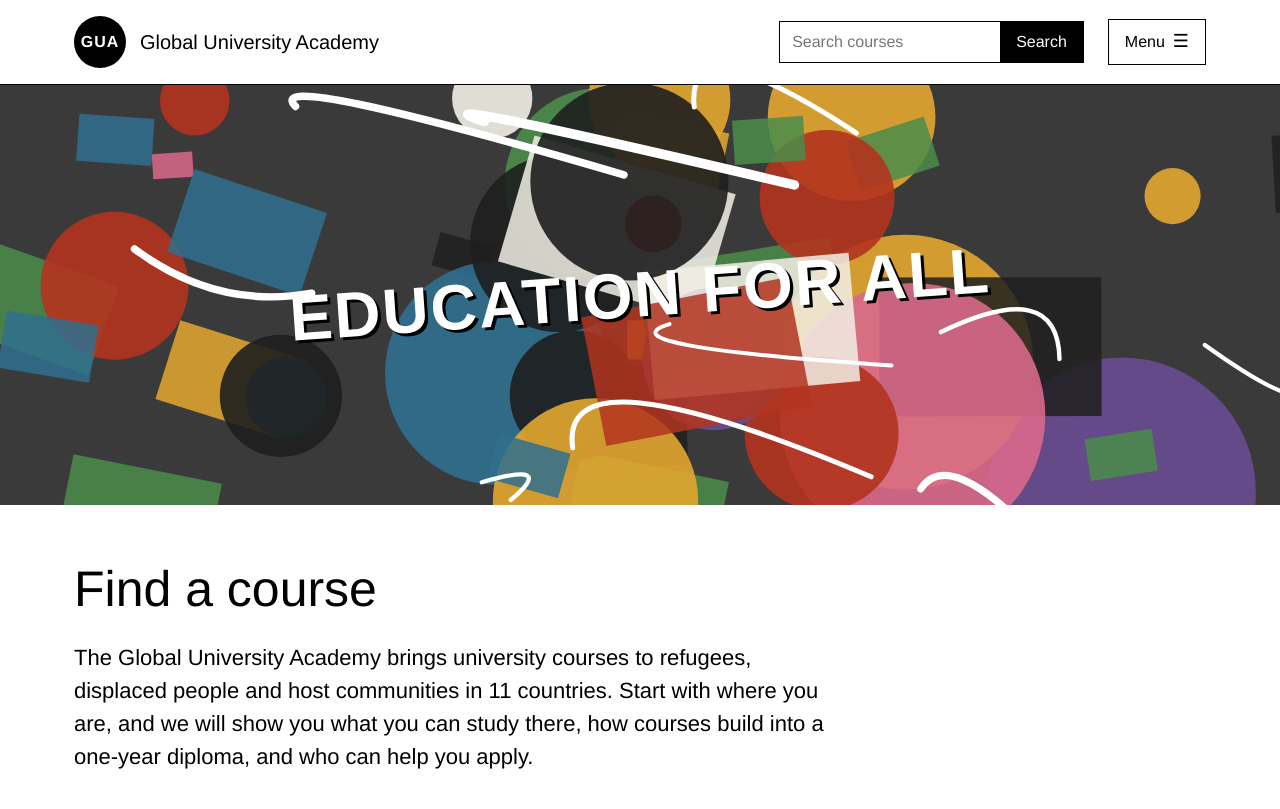
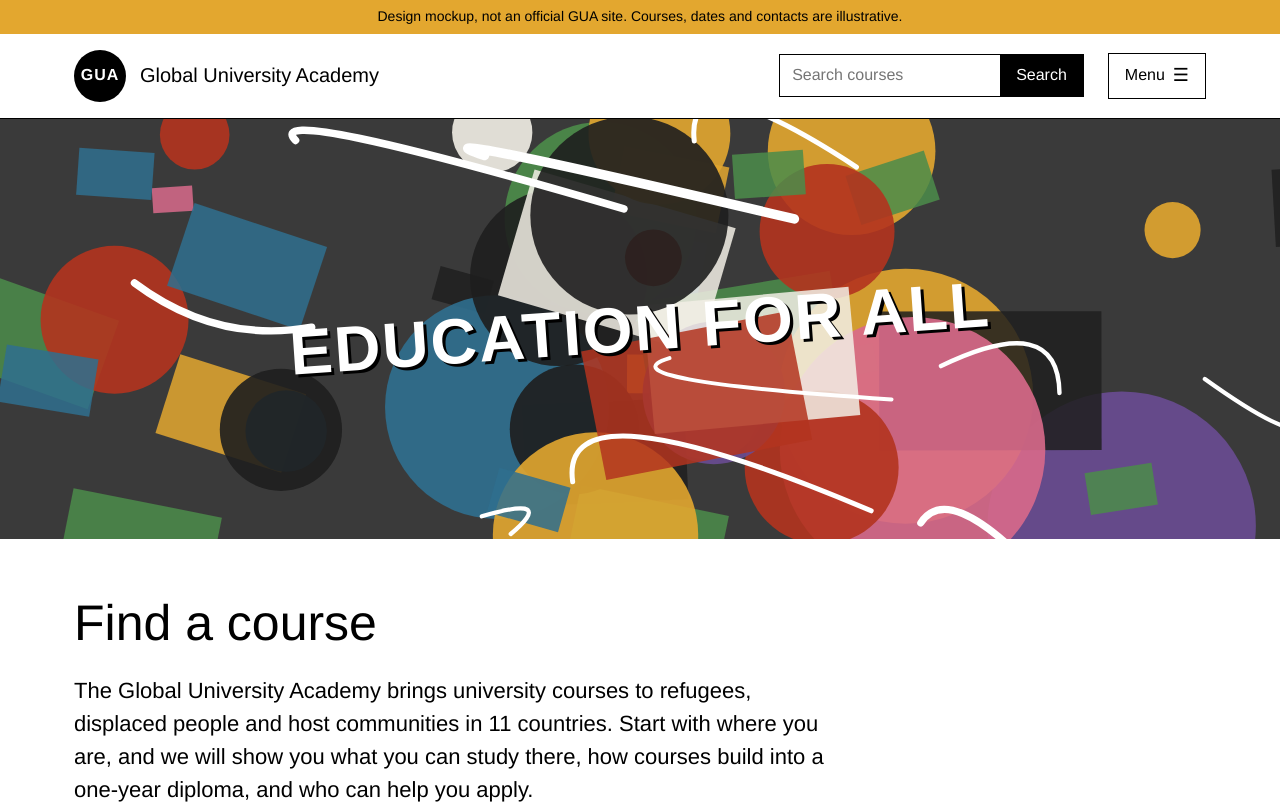
Before and after one commit to DevottaEnzo/course-choice, a plain HTML site: page index.html in a window 1280 px wide. Shown: the top 809 px of the page. Drawn offline with Linux system fonts and the light colour scheme.

Commit message:
Add mockup disclaimer banner
Co-Authored-By: Claude Opus 5.5 <noreply@anthropic.com>

```diff
--- a/index.html
+++ b/index.html
@@ -9,6 +9,7 @@
 </head>
 <body>
   <a class="skip" href="#main">Jump to main content</a>
+  <div class="mock-banner" role="note">Design mockup, not an official GUA site. Courses, dates and contacts are illustrative.</div>
 
   <header class="site-header">
     <div class="wrap header-row">
--- a/styles.css
+++ b/styles.css
@@ -27,6 +27,8 @@ a:hover { text-decoration-thickness: 2px; }
 .sr-only { position: absolute; width: 1px; height: 1px; overflow: hidden; clip: rect(0 0 0 0); }
 .skip { position: absolute; left: -9999px; top: 0; background: #000; color: #fff; padding: 8px 12px; z-index: 10; }
 .skip:focus { left: 8px; }
+
+.mock-banner { background: #e3a72f; color: #000; font-size: 14px; text-align: center; padding: 6px 16px; }
 
 /* ---------- Header ---------- */
 .site-header { border-bottom: 1px solid var(--line); background: var(--paper); position: sticky; top: 0; z-index: 5; }
```
